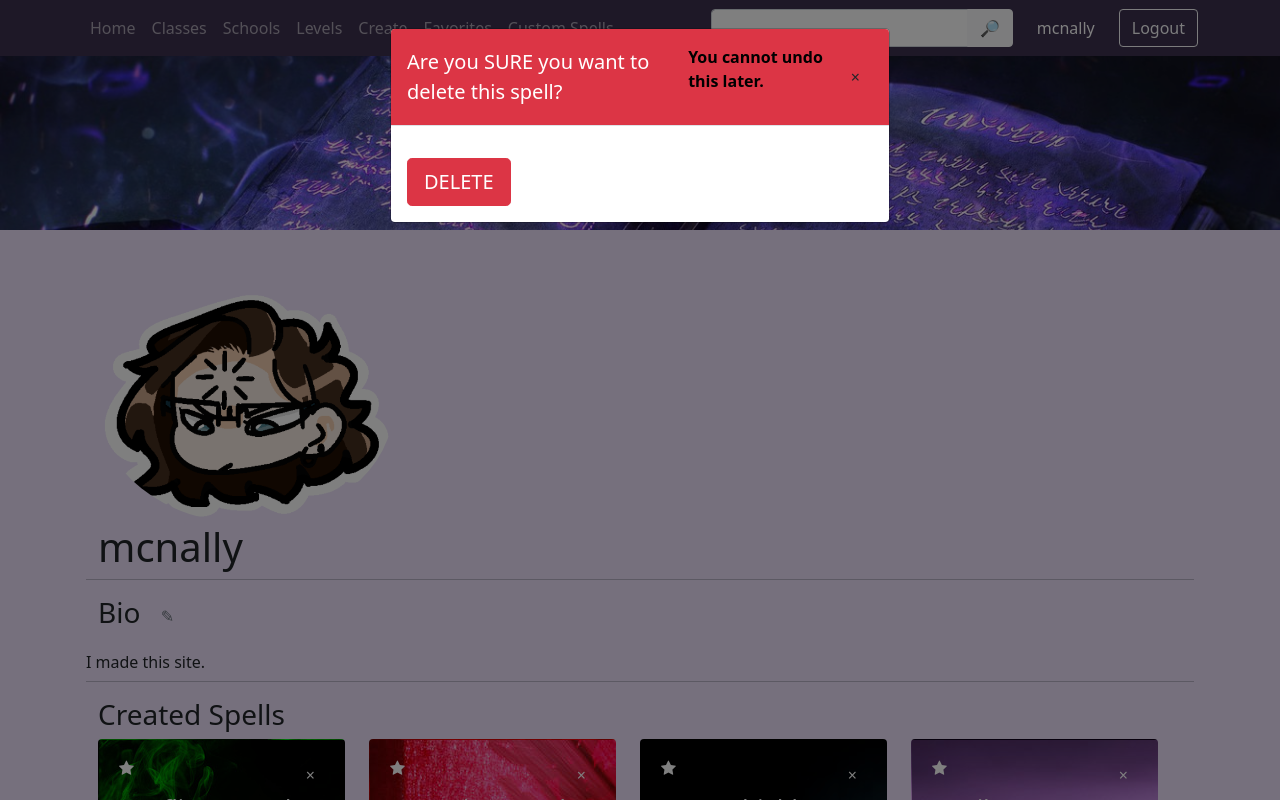
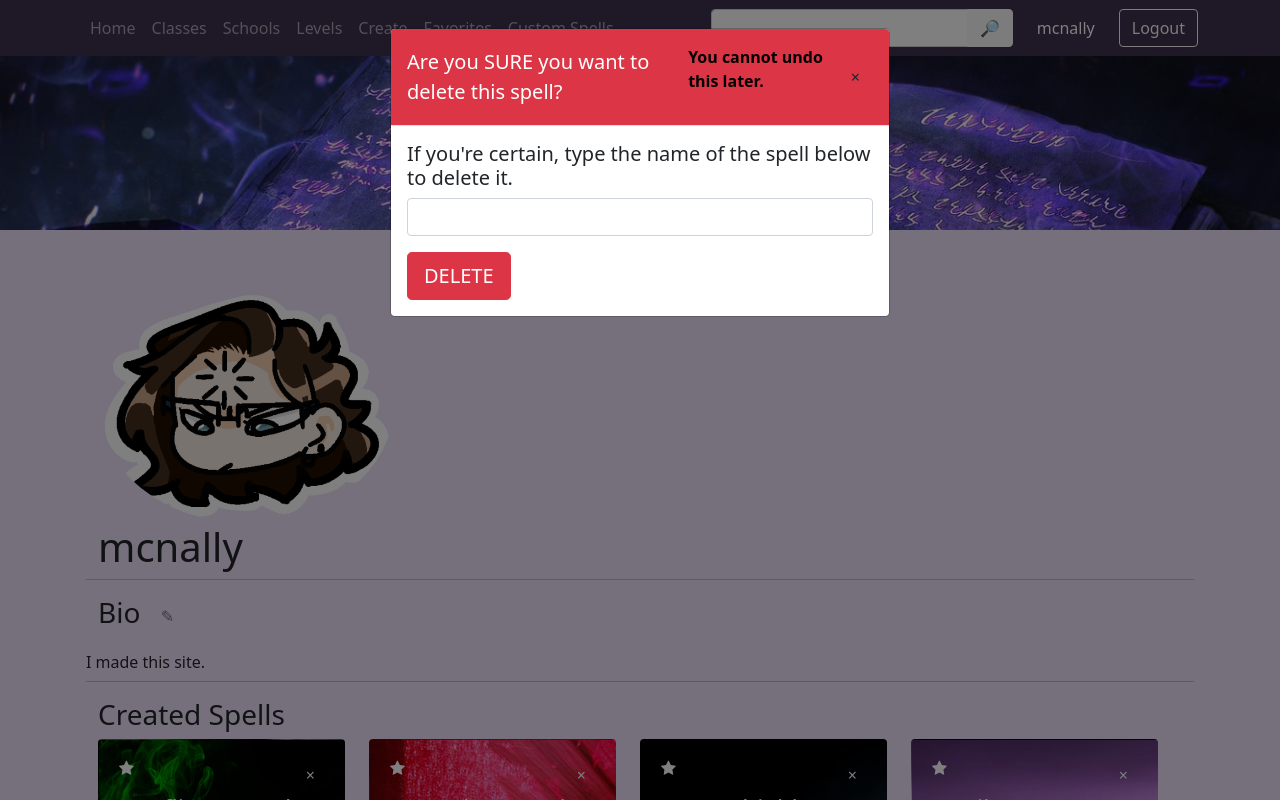
Before and after one commit to mcnallydm/InternetProgrammingFinalProject, a Django app: page /view_profile/ in a window 1280 px wide, after a click that opens the changed part. Run offline with Django 4.2, Linux system fonts and the light colour scheme; a user stored in the database is signed in; data comes from the database, SQL or seed files in the repository; both versions use the stored data as it was after the commit; some libraries are stand-ins or nearby versions.

Commit message:
delete functional

```diff
--- a/ipfinal/app/templates/view_profile.html
+++ b/ipfinal/app/templates/view_profile.html
@@ -192,6 +192,8 @@
                 </div>
                 <div class="modal-body">
                     <form id="deleteForm">
+                        <h5>If you're certain, type the name of the spell below to delete it.</h5>
+                        <input type=""text id="delete_me" class="form-control">
                         <button type="submit" class="btn btn-danger btn-lg mt-3">DELETE</button>
                     </form>
                 </div>
@@ -232,13 +234,13 @@
         $(function() {
             $('#deleteForm').on('submit', function(e) {
                 console.log(this.id);
-                console.log("DELETED");
+                console.log("DELETING");
                 $.ajax({
                     url: "{% url 'delete_spell' %}", //this is the submit URL
                     method: 'POST',
                     data: {
                         csrfmiddlewaretoken: '{{csrf_token}}',
-                        spell_id: $('#delete'+this.id),
+                        spell_name: $('#delete_me').val(),
                     },
                     success: function(response) {
                         console.log(response["msg"]);
--- a/ipfinal/app/views.py
+++ b/ipfinal/app/views.py
@@ -300,8 +300,9 @@ def new_rating(request):
 
 def delete_spell(request):
     if request.method == "POST":
-        spell_id = int(request.POST["spell_id"])
-        temp = Spell.objects.get(id=spell_id)
+        spell_name = request.POST["spell_name"]
+        maker = Profile.objects.get(user=request.user)
+        temp = Spell.objects.filter(name=spell_name).get(creator=maker)
         temp.delete()
         return JsonResponse({"msg": "ok"}, status=200)
     else:
```
Also changed, not shown: ipfinal/db.sqlite3.
